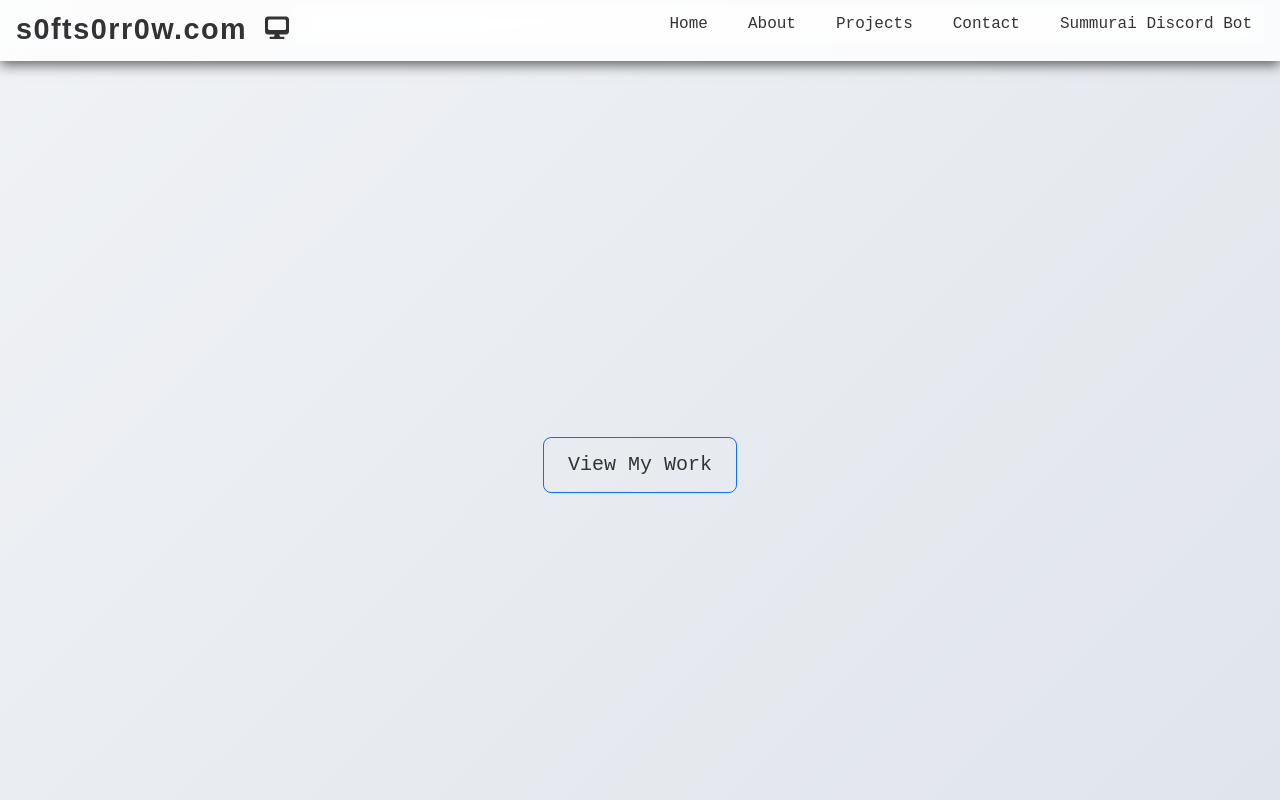
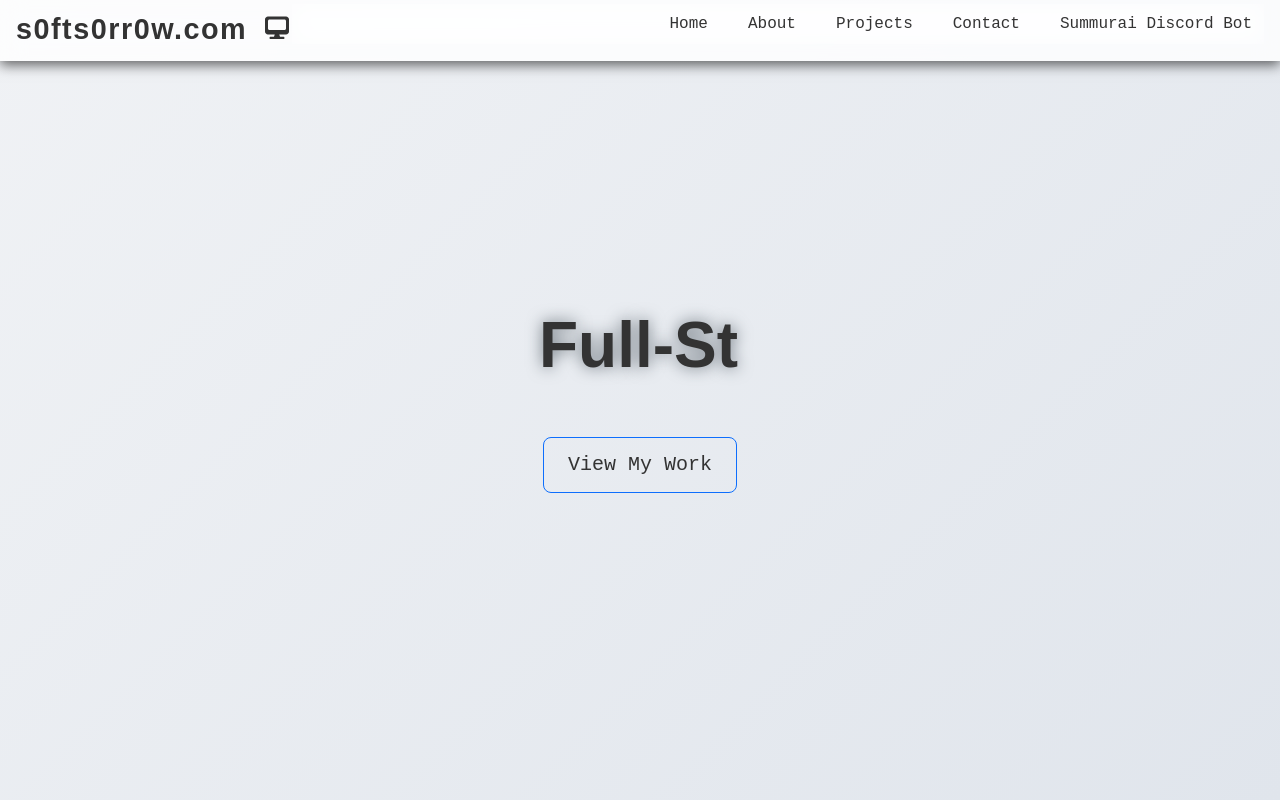
Before and after one commit to S0FTS0RR0W/s0fts0rr0w-portfolio, a React (Create React App) app: page / in a window 1280 px wide. Shown: the top 800 px of the page. Built offline with nearby package versions, Linux system fonts and the light colour scheme.

Commit message:
Fix(hero): add reveal class so hero is revealed on scroll and visible

```diff
--- a/src/components/Hero.tsx
+++ b/src/components/Hero.tsx
@@ -53,7 +53,7 @@ const Hero = () => {
   }, [displayedText, isDeleting, phraseIndex, phrases, typingSpeed, isPaused]);
 
   return (
-    <div className="hero-section" id="home">
+    <div className="hero-section reveal" id="home">
       <Container className="text-center">
         <h1 className={`display-3 typewriter-text ${isPaused ? 'blinking-cursor' : ''}`}>{displayedText}</h1>
         <p className="lead">Full-Stack Developer | React Enthusiast | TypeScript Fan</p>
```
